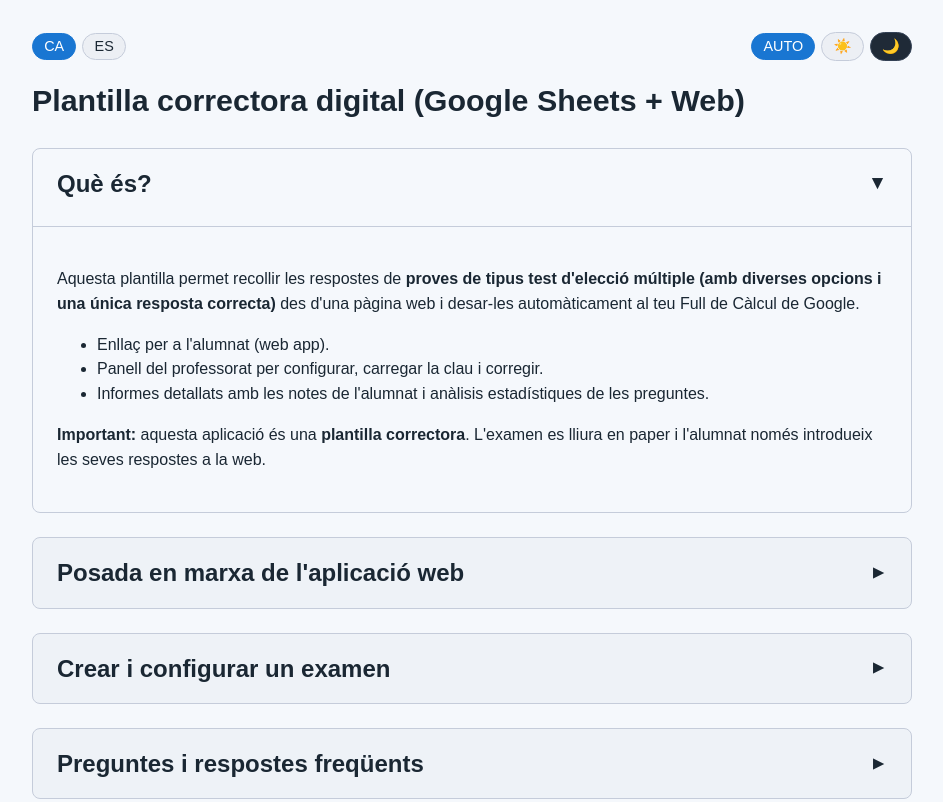
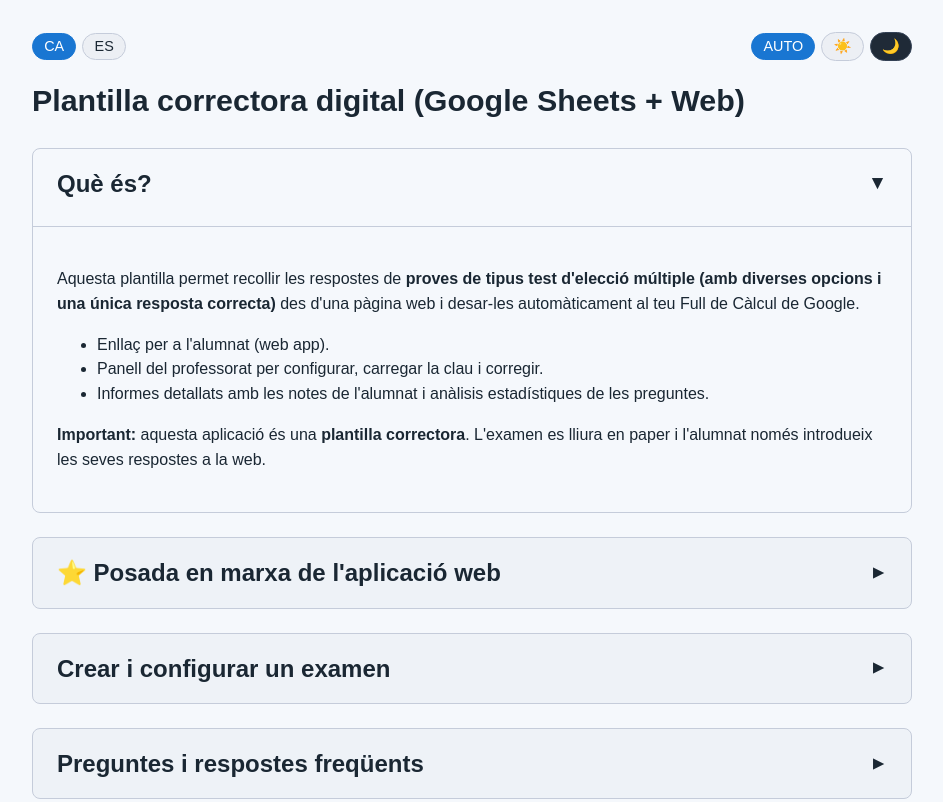
Before and after one commit to jjdeharo/pcd, a plain HTML site: page docs/index.html in a window 1280 px wide. Shown: the top 802 px of the page, without its empty margins (168-1111 px from the left). Drawn offline with nearby package versions, Linux system fonts and the light colour scheme.

Commit message:
docs: highlight catalan setup heading

```diff
--- a/docs/index.html
+++ b/docs/index.html
@@ -172,7 +172,7 @@
         </details>
 
         <details class="accordion">
-            <summary><h2>Posada en marxa de l'aplicació web</h2></summary>
+            <summary><h2>⭐ Posada en marxa de l'aplicació web</h2></summary>
             <div class="accordion-content">
                 <p>El procés de posada en marxa consta de dos passos: <strong>crear la teva còpia</strong> del full de càlcul i <strong>publicar</strong> l'aplicació web per gestionar els exàmens. No hauràs de tocar el full: el sistema ho farà per tu.</p>
                 <ol>
```
